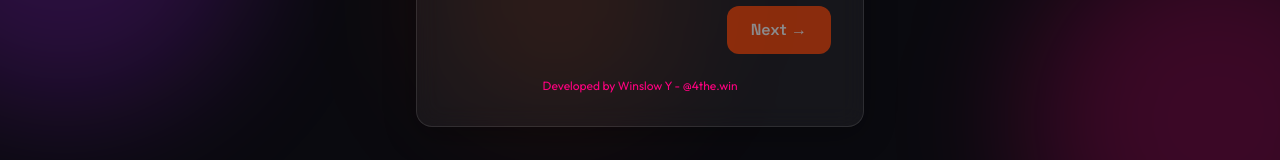
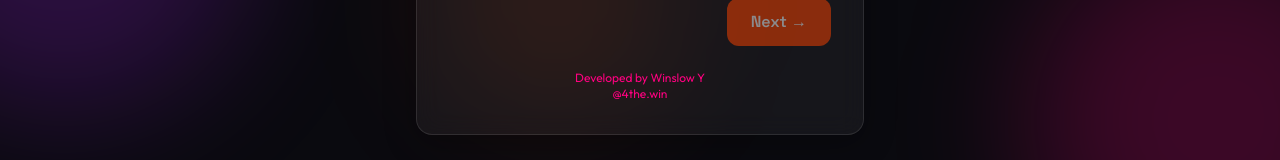
Before and after one commit to winyoung86-rgb/gpw-app, a React (Vite) app: page / in a window 1280 px wide. Shown: the part 472-632 px from the top of the page. Built offline with nearby package versions, Linux system fonts and the light colour scheme; no server answers.

Commit message:
UI polish: full descriptions, two-line footer
- Remove line-clamp from party descriptions so they show in full
- Update footer to two lines: "Developed by Winslow Y" / "@4the.win"
- Applied to all 6 pages

Co-Authored-By: Claude Opus 4.5 <noreply@anthropic.com>

```diff
--- a/src/features/itinerary/components/AllPartiesDisplay.tsx
+++ b/src/features/itinerary/components/AllPartiesDisplay.tsx
@@ -40,7 +40,7 @@ export function AllPartiesDisplay() {
 
         {/* Footer */}
         <p className="text-xs text-pink text-center mt-6">
-          Developed by Winslow Y - @4the.win
+          Developed by Winslow Y<br />@4the.win
         </p>
       </GlassCard>
     </div>
--- a/src/features/itinerary/components/ItineraryDisplay.tsx
+++ b/src/features/itinerary/components/ItineraryDisplay.tsx
@@ -104,7 +104,7 @@ export function ItineraryDisplay() {
 
         {/* Footer */}
         <p className="text-xs text-pink text-center mt-6">
-          Developed by Winslow Y - @4the.win
+          Developed by Winslow Y<br />@4the.win
         </p>
       </GlassCard>
     </div>
--- a/src/features/itinerary/components/PartyCard.tsx
+++ b/src/features/itinerary/components/PartyCard.tsx
@@ -24,7 +24,7 @@ export function PartyCard({ party, onRemove }: PartyCardProps) {
       </div>
 
       {/* Description */}
-      <p className="text-text-secondary text-sm mb-3 line-clamp-2">
+      <p className="text-text-secondary text-sm mb-3">
         {party.description}
       </p>
 
--- a/src/features/wizard/components/DateSelection.tsx
+++ b/src/features/wizard/components/DateSelection.tsx
@@ -160,7 +160,7 @@ export function DateSelection() {
 
         {/* Footer */}
         <p className="text-xs text-pink text-center mt-6">
-          Developed by Winslow Y - @4the.win
+          Developed by Winslow Y<br />@4the.win
         </p>
       </GlassCard>
     </div>
--- a/src/features/wizard/components/EventSelection.tsx
+++ b/src/features/wizard/components/EventSelection.tsx
@@ -53,7 +53,7 @@ export function EventSelection() {
 
         {/* Footer */}
         <p className="text-xs text-pink text-center mt-6">
-          Developed by Winslow Y - @4the.win
+          Developed by Winslow Y<br />@4the.win
         </p>
       </GlassCard>
     </div>
--- a/src/features/wizard/components/LoadingState.tsx
+++ b/src/features/wizard/components/LoadingState.tsx
@@ -141,7 +141,7 @@ export function LoadingState() {
 
         {/* Footer */}
         <p className="text-xs text-pink text-center mt-6">
-          Developed by Winslow Y - @4the.win
+          Developed by Winslow Y<br />@4the.win
         </p>
       </GlassCard>
     </div>
--- a/src/features/wizard/components/TagSelection.tsx
+++ b/src/features/wizard/components/TagSelection.tsx
@@ -69,7 +69,7 @@ export function TagSelection() {
 
         {/* Footer */}
         <p className="text-xs text-pink text-center mt-6">
-          Developed by Winslow Y - @4the.win
+          Developed by Winslow Y<br />@4the.win
         </p>
       </GlassCard>
     </div>
```
